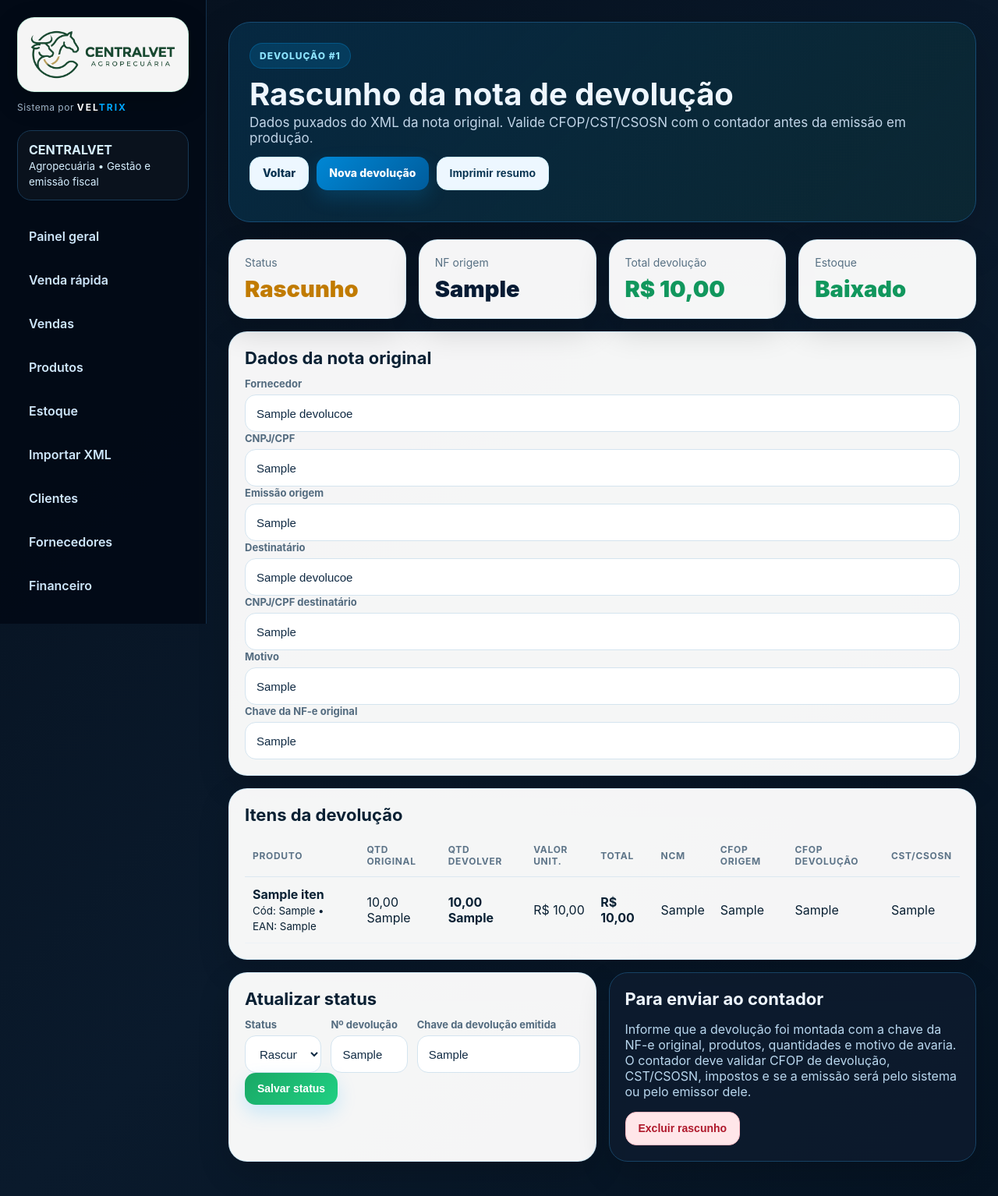
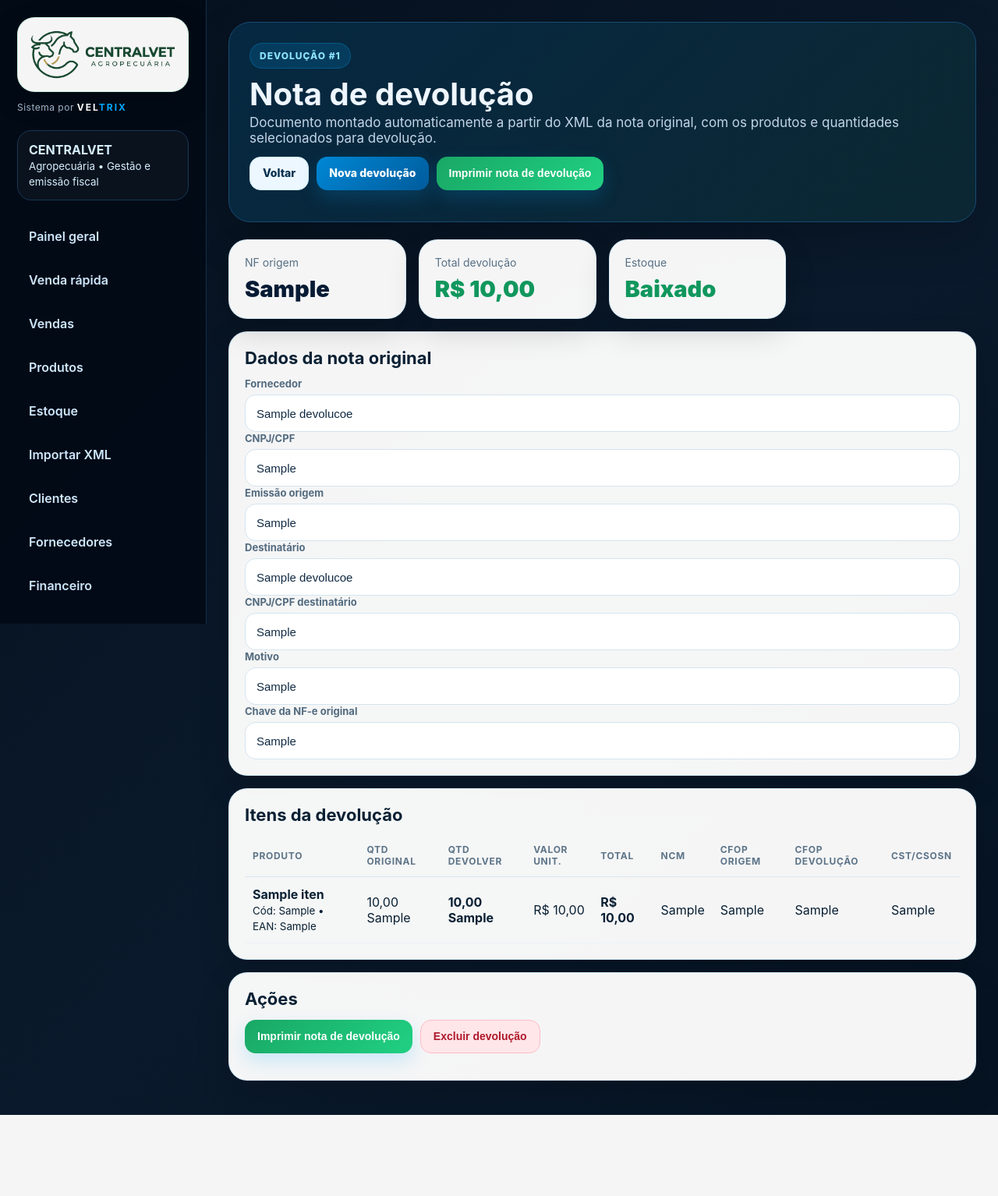
Before and after one commit to sketchJayJay/CentralVet, a Flask app: page /devolucoes/1 in a window 1280 px wide. Shown: the whole page at 78% size. After the commit the page ends 1430 px from the top, so only its background shows below. Run offline with Flask 3, Linux system fonts and the light colour scheme; the visitor is signed in with stand-in values (Sample User, id 1); tables that the repository leaves empty hold one stand-in row (values such as "Sample post").

Commit message:
Add files via upload

```diff
--- a/app.py
+++ b/app.py
@@ -309,7 +309,7 @@ def parse_nfe_xml(xml_bytes):
 
 def sugerir_cfop_devolucao(tipo_operacao="mesmo_estado", substituicao="sem_st"):
     """Sugere CFOP de devolução de compra para mercadoria de revenda.
-    A regra serve para acelerar rascunhos e homologação; o campo fica editável por item.
+    A regra serve para acelerar a devolução; o campo fica editável por item.
     """
     tipo = (tipo_operacao or "mesmo_estado").strip()
     st = (substituicao or "sem_st").strip()
@@ -504,7 +504,7 @@ def init_db():
             emissao_origem TEXT,
             total_original REAL DEFAULT 0,
             motivo TEXT,
-            status TEXT DEFAULT 'Rascunho',
+            status TEXT DEFAULT 'Gerada',
             baixou_estoque INTEGER DEFAULT 0,
             nf_devolucao_numero TEXT,
             nf_devolucao_chave TEXT,
@@ -1433,7 +1433,7 @@ def salvar_devolucao():
         """, (
             request.form.get("data") or today_str(), dados.get("fornecedor_nome"), dados.get("fornecedor_cnpj"),
             dados.get("destinatario_nome"), dados.get("destinatario_cnpj"), dados.get("chave"), dados.get("numero"),
-            dados.get("serie"), dados.get("emissao"), dados.get("total"), motivo, "Rascunho", 1 if baixar_estoque else 0,
+            dados.get("serie"), dados.get("emissao"), dados.get("total"), motivo, "Gerada", 1 if baixar_estoque else 0,
             xml_hash, obs
         ))
         devolucao_id = cur.lastrowid
@@ -1477,8 +1477,8 @@ def salvar_devolucao():
             return redirect(url_for("nova_devolucao"))
         db.commit()
     backup_db("devolucao-criada")
-    flash("Devolução criada em rascunho. Confira os itens e envie os dados para o contador validar CFOP/CST antes da emissão real.", "ok")
-    return redirect(url_for("ver_devolucao", devolucao_id=devolucao_id))
+    flash("Devolução gerada. A tela de impressão foi aberta automaticamente.", "ok")
+    return redirect(url_for("ver_devolucao", devolucao_id=devolucao_id, imprimir=1))
 
 @app.route("/devolucoes/<int:devolucao_id>")
 @login_required
@@ -1491,15 +1491,6 @@ def ver_devolucao(devolucao_id):
     total = sum(float(i["valor_total"] or 0) for i in itens)
     return render_template("devolucao_detalhe.html", dev=dev, itens=itens, total=total)
 
-@app.route("/devolucoes/<int:devolucao_id>/emitida", methods=["POST"])
-@login_required
-def marcar_devolucao_emitida(devolucao_id):
-    exec_sql("UPDATE devolucoes SET status=?, nf_devolucao_numero=?, nf_devolucao_chave=? WHERE id=?",
-             (request.form.get("status") or "Emitida", request.form.get("nf_devolucao_numero") or "", request.form.get("nf_devolucao_chave") or "", devolucao_id))
-    backup_db("devolucao-status")
-    flash("Status da devolução atualizado.", "ok")
-    return redirect(url_for("ver_devolucao", devolucao_id=devolucao_id))
-
 @app.route("/devolucoes/<int:devolucao_id>/excluir", methods=["POST"])
 @login_required
 def excluir_devolucao(devolucao_id):
@@ -1507,9 +1498,6 @@ def excluir_devolucao(devolucao_id):
     if not dev:
         flash("Devolução não encontrada.", "erro")
         return redirect(url_for("devolucoes"))
-    if dev["status"] != "Rascunho":
-        flash("Só é possível excluir devolução em rascunho.", "erro")
-        return redirect(url_for("ver_devolucao", devolucao_id=devolucao_id))
     with get_db() as db:
         if dev["baixou_estoque"]:
             itens = db.execute("SELECT * FROM devolucao_itens WHERE devolucao_id=?", (devolucao_id,)).fetchall()
--- a/templates/devolucao_detalhe.html
+++ b/templates/devolucao_detalhe.html
@@ -2,17 +2,16 @@
 {% block content %}
 <section class="hero">
   <span class="badge">Devolução #{{dev.id}}</span>
-  <h1>Rascunho da nota de devolução</h1>
-  <p>Dados puxados do XML da nota original. Valide CFOP/CST/CSOSN com o contador antes da emissão em produção.</p>
+  <h1>Nota de devolução</h1>
+  <p>Documento montado automaticamente a partir do XML da nota original, com os produtos e quantidades selecionados para devolução.</p>
   <div class="actions">
     <a class="btn secondary" href="{{ url_for('devolucoes') }}">Voltar</a>
     <a class="btn" href="{{ url_for('nova_devolucao') }}">Nova devolução</a>
-    <button class="secondary" onclick="window.print()">Imprimir resumo</button>
+    <button class="green" onclick="window.print()">Imprimir nota de devolução</button>
   </div>
 </section>
 
 <div class="grid">
-  <div class="card metric"><div class="label">Status</div><div class="value {{ 'green' if dev.status=='Emitida' else 'warn' }}">{{dev.status}}</div></div>
   <div class="card metric"><div class="label">NF origem</div><div class="value">{{dev.numero_origem or '-'}}</div></div>
   <div class="card metric"><div class="label">Total devolução</div><div class="value green">{{total|money}}</div></div>
   <div class="card metric"><div class="label">Estoque</div><div class="value {{ 'green' if dev.baixou_estoque else 'warn' }}">{{ 'Baixado' if dev.baixou_estoque else 'Não baixado' }}</div></div>
@@ -55,26 +54,19 @@
   </div>
 </div>
 
-<div class="grid2 hide-print">
-  <div class="card">
-    <h2>Atualizar status</h2>
-    <form method="post" action="{{ url_for('marcar_devolucao_emitida', devolucao_id=dev.id) }}">
-      <div class="row">
-        <div><label>Status</label><select name="status"><option {{'selected' if dev.status=='Rascunho' else ''}}>Rascunho</option><option {{'selected' if dev.status=='Emitida' else ''}}>Emitida</option><option {{'selected' if dev.status=='Emitida pelo contador' else ''}}>Emitida pelo contador</option><option {{'selected' if dev.status=='Cancelada' else ''}}>Cancelada</option></select></div>
-        <div><label>Nº devolução</label><input name="nf_devolucao_numero" value="{{dev.nf_devolucao_numero or ''}}"></div>
-        <div style="grid-column:span 2"><label>Chave da devolução emitida</label><input name="nf_devolucao_chave" value="{{dev.nf_devolucao_chave or ''}}"></div>
-      </div>
-      <button class="green">Salvar status</button>
+<div class="card hide-print">
+  <h2>Ações</h2>
+  <div class="actions">
+    <button class="green" onclick="window.print()">Imprimir nota de devolução</button>
+    <form method="post" action="{{ url_for('excluir_devolucao', devolucao_id=dev.id) }}" onsubmit="return confirm('Excluir esta devolução?')" style="display:inline">
+      <button class="danger">Excluir devolução</button>
     </form>
   </div>
-  <div class="card dark">
-    <h2>Para enviar ao contador</h2>
-    <p style="color:#b9d7ee">Informe que a devolução foi montada com a chave da NF-e original, produtos, quantidades e motivo de avaria. O contador deve validar CFOP de devolução, CST/CSOSN, impostos e se a emissão será pelo sistema ou pelo emissor dele.</p>
-    {% if dev.status == 'Rascunho' %}
-    <form method="post" action="{{ url_for('excluir_devolucao', devolucao_id=dev.id) }}" onsubmit="return confirm('Excluir esta devolução?')">
-      <button class="danger">Excluir rascunho</button>
-    </form>
-    {% endif %}
-  </div>
 </div>
+
+{% if request.args.get('imprimir') == '1' %}
+<script>
+window.addEventListener('load', function(){ setTimeout(function(){ window.print(); }, 350); });
+</script>
+{% endif %}
 {% endblock %}
--- a/templates/devolucao_form.html
+++ b/templates/devolucao_form.html
@@ -8,7 +8,7 @@
 
 <div class="card dark">
   <h2>Fluxo recomendado</h2>
-  <p style="color:#b9d7ee">1) Importe o XML da compra original. 2) Selecione os produtos avariados. 3) Escolha se a devolução é para o mesmo estado ou outro estado. 4) O sistema sugere o CFOP e gera o rascunho.</p>
+  <p style="color:#b9d7ee">1) Importe o XML da compra original. 2) Selecione os produtos avariados. 3) Escolha se a devolução é para o mesmo estado ou outro estado. 4) O sistema sugere o CFOP. 5) Clique em Emitir e imprimir.</p>
 </div>
 
 {% if not preview %}
@@ -57,7 +57,7 @@
       <option value="com_st" {{ 'selected' if preview.substituicao_sugerida == 'com_st' else '' }}>Com ST</option>
     </select></div>
     <div><label>CFOP devolução padrão</label><input name="cfop_devolucao_padrao" id="cfopDevPadrao" value="{{ preview.cfop_sugerido or '5202' }}" placeholder="Automático" oninput="aplicarCfopNosItens()"></div>
-    <div><label>Baixar estoque agora?</label><select name="baixar_estoque"><option value="0">Não, só rascunho</option><option value="1">Sim, dar saída no estoque</option></select></div>
+    <div><label>Saída do estoque</label><select name="baixar_estoque"><option value="1" selected>Sim, baixar ao emitir</option><option value="0">Não baixar agora</option></select></div>
     <div style="grid-column:span 2"><label>Regra usada</label><input id="regraCfopDev" readonly value=""></div>
   </div>
   <div class="card dark" style="margin-top:12px;padding:14px">
@@ -87,7 +87,7 @@
     </table>
   </div>
   <div class="actions">
-    <button class="green">Gerar rascunho da devolução</button>
+    <button class="green">Emitir devolução e imprimir</button>
     <a class="btn secondary" href="{{ url_for('nova_devolucao') }}">Importar outro XML</a>
   </div>
 </form>
```
Also changed, not shown: templates/devolucoes.html (+3 -4 lines), README.md.
